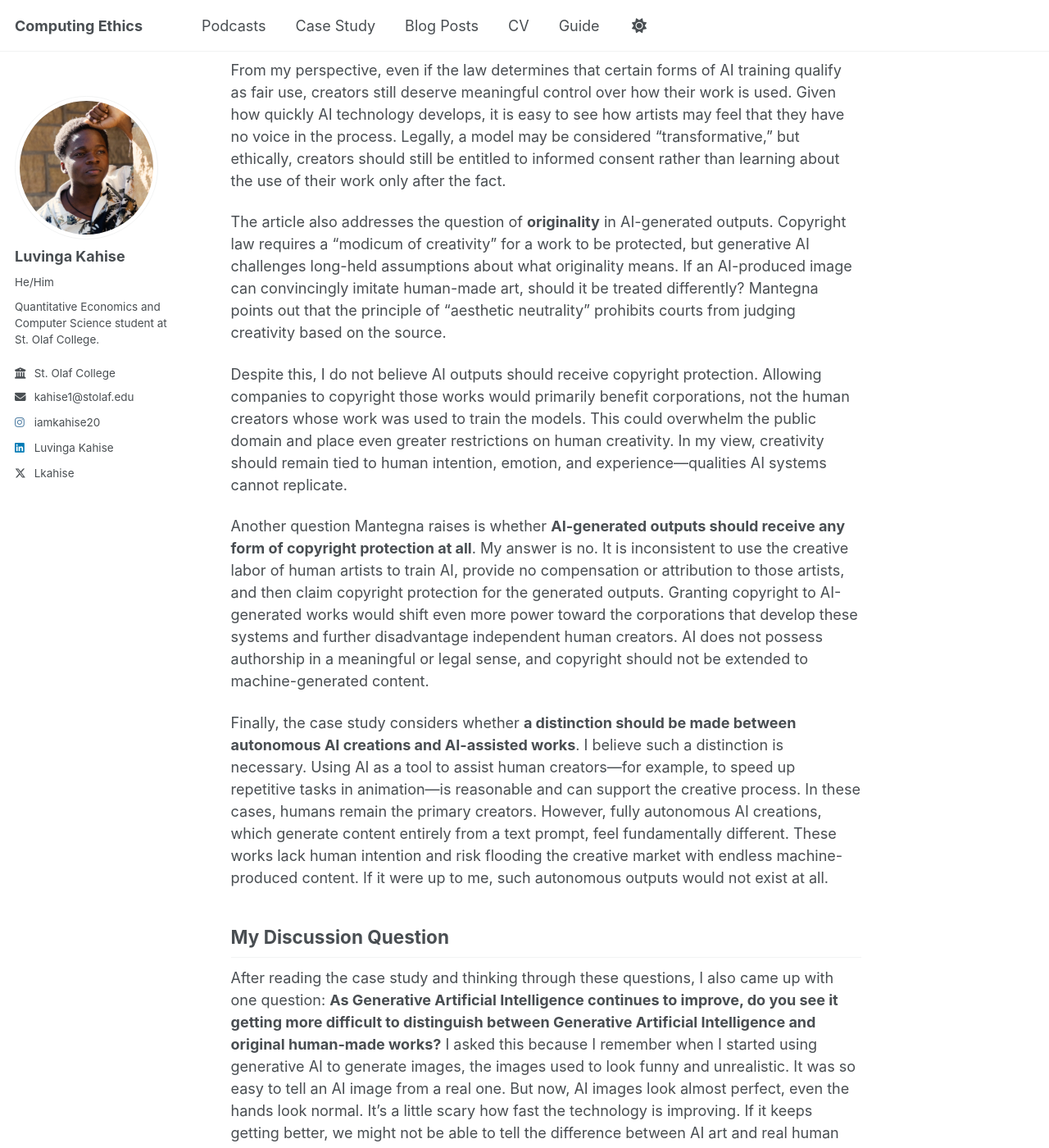
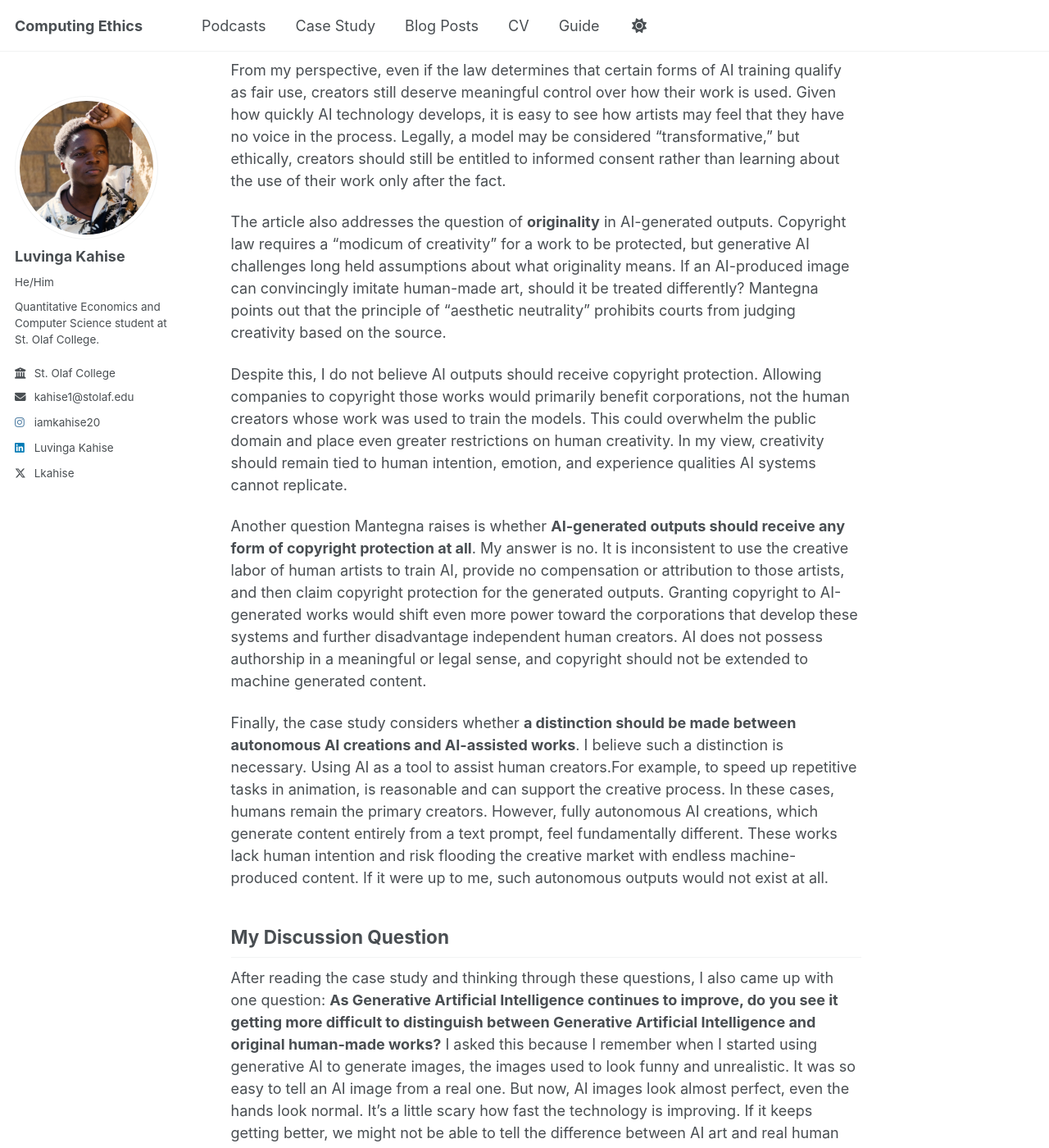
Before and after one commit to kahise1/ethics_fall2025, a Jekyll site: the page built from _posts/2025-11-10-blog-post-INFO-2.md, in a window 1280 px wide and 1400 px high, scrolled down 1030 px. Shown: the whole window at 82% size. Built offline with Jekyll 4.4.1, drawn with Linux system fonts in a browser that asks for light colours; a script that is not in the unit is left out.

Commit message:
#Infor 2 done

```diff
--- a/_posts/2025-11-10-blog-post-INFO-2.md
+++ b/_posts/2025-11-10-blog-post-INFO-2.md
@@ -26,13 +26,13 @@ One of the central questions Mantegna introduces is **whether training generativ
 
 From my perspective, even if the law determines that certain forms of AI training qualify as fair use, creators still deserve meaningful control over how their work is used. Given how quickly AI technology develops, it is easy to see how artists may feel that they have no voice in the process. Legally, a model may be considered “transformative,” but ethically, creators should still be entitled to informed consent rather than learning about the use of their work only after the fact.
 
-The article also addresses the question of **originality** in AI-generated outputs. Copyright law requires a “modicum of creativity” for a work to be protected, but generative AI challenges long-held assumptions about what originality means. If an AI-produced image can convincingly imitate human-made art, should it be treated differently? Mantegna points out that the principle of “aesthetic neutrality” prohibits courts from judging creativity based on the source.
+The article also addresses the question of **originality** in AI-generated outputs. Copyright law requires a “modicum of creativity” for a work to be protected, but generative AI challenges long held assumptions about what originality means. If an AI-produced image can convincingly imitate human-made art, should it be treated differently? Mantegna points out that the principle of “aesthetic neutrality” prohibits courts from judging creativity based on the source.
 
-Despite this, I do not believe AI outputs should receive copyright protection. Allowing companies to copyright those works would primarily benefit corporations, not the human creators whose work was used to train the models. This could overwhelm the public domain and place even greater restrictions on human creativity. In my view, creativity should remain tied to human intention, emotion, and experience—qualities AI systems cannot replicate.
+Despite this, I do not believe AI outputs should receive copyright protection. Allowing companies to copyright those works would primarily benefit corporations, not the human creators whose work was used to train the models. This could overwhelm the public domain and place even greater restrictions on human creativity. In my view, creativity should remain tied to human intention, emotion, and experience qualities AI systems cannot replicate.
 
-Another question Mantegna raises is whether **AI-generated outputs should receive any form of copyright protection at all**. My answer is no. It is inconsistent to use the creative labor of human artists to train AI, provide no compensation or attribution to those artists, and then claim copyright protection for the generated outputs. Granting copyright to AI-generated works would shift even more power toward the corporations that develop these systems and further disadvantage independent human creators. AI does not possess authorship in a meaningful or legal sense, and copyright should not be extended to machine-generated content.
+Another question Mantegna raises is whether **AI-generated outputs should receive any form of copyright protection at all**. My answer is no. It is inconsistent to use the creative labor of human artists to train AI, provide no compensation or attribution to those artists, and then claim copyright protection for the generated outputs. Granting copyright to AI-generated works would shift even more power toward the corporations that develop these systems and further disadvantage independent human creators. AI does not possess authorship in a meaningful or legal sense, and copyright should not be extended to machine generated content.
 
-Finally, the case study considers whether **a distinction should be made between autonomous AI creations and AI-assisted works**. I believe such a distinction is necessary. Using AI as a tool to assist human creators—for example, to speed up repetitive tasks in animation—is reasonable and can support the creative process. In these cases, humans remain the primary creators. However, fully autonomous AI creations, which generate content entirely from a text prompt, feel fundamentally different. These works lack human intention and risk flooding the creative market with endless machine-produced content. If it were up to me, such autonomous outputs would not exist at all.
+Finally, the case study considers whether **a distinction should be made between autonomous AI creations and AI-assisted works**. I believe such a distinction is necessary. Using AI as a tool to assist human creators.For example, to speed up repetitive tasks in animation, is reasonable and can support the creative process. In these cases, humans remain the primary creators. However, fully autonomous AI creations, which generate content entirely from a text prompt, feel fundamentally different. These works lack human intention and risk flooding the creative market with endless machine-produced content. If it were up to me, such autonomous outputs would not exist at all.
 
 ## My Discussion Question
 After reading the case study and thinking through these questions, I also came up with one question:
```
